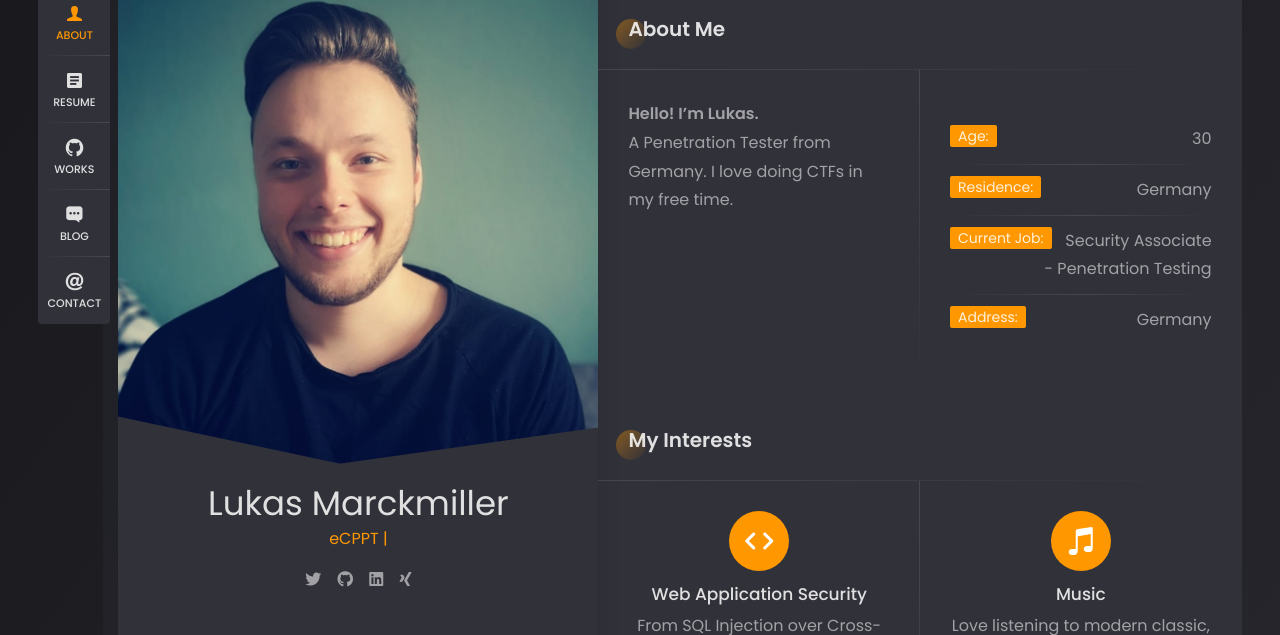
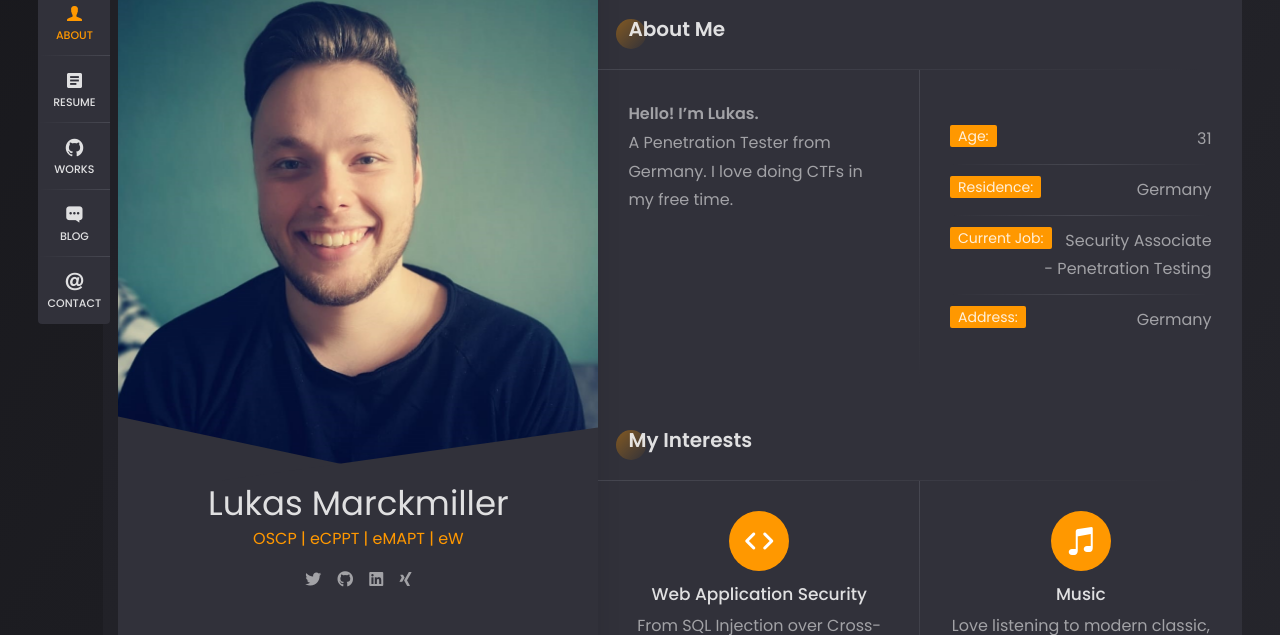
Before and after one commit to LukasMarckmiller/LukasMarckmiller.github.io, a Jekyll site: the page built from index.html, in a window 1280 px wide. Shown: the part 473-1108 px from the top of the page. Built offline with Jekyll 4.4.1, drawn with Linux system fonts in a browser that asks for light colours; nearby versions of some CDN libraries; some web fonts are replaced; the list of posts is cut into pages by our own code.

Commit message:
Added OSCP

```diff
--- a/_data/content.yml
+++ b/_data/content.yml
@@ -13,7 +13,7 @@ about:
         "
   list:
     - label: "Age"
-      value: "30"
+      value: "31"
 
     - label: "Residence"
       value: "Germany"
@@ -40,7 +40,7 @@ services:
 
     - icon: "wifi"
       name: "Mobile Security"
-      text: "Reversing and analysing Android apps with a focus on native app frameworks."
+      text: "Reversing and analysing Android and iOS apps with a focus on native app frameworks."
       h_line: 0
 
     - icon: "bug"
@@ -122,7 +122,7 @@ facts:
       name: "Top 10 Cyber Security Rumble CTF"
 
     - icon: "ribbon-b"
-      name: "Certified eCPPTv2, eMAPT, eWPT and eJPTv2"
+      name: "Certified OSCP, eCPPTv2, eMAPT, eWPT and eJPTv2"
 
 
 ### Clients [ clients ]
--- a/_data/vcard.yml
+++ b/_data/vcard.yml
@@ -12,7 +12,7 @@ main:
   photo: ""
   name: "Lukas Marckmiller"
   typed:
-    - text: "eCPPT | eMAPT | eWPT | eJPT"
+    - text: "OSCP | eCPPT | eMAPT | eWPT | eJPT"
     - text: "M.Sc."
     - text: "Penetration Tester"
     - text: "OWASP MSTG Contributor"
```
